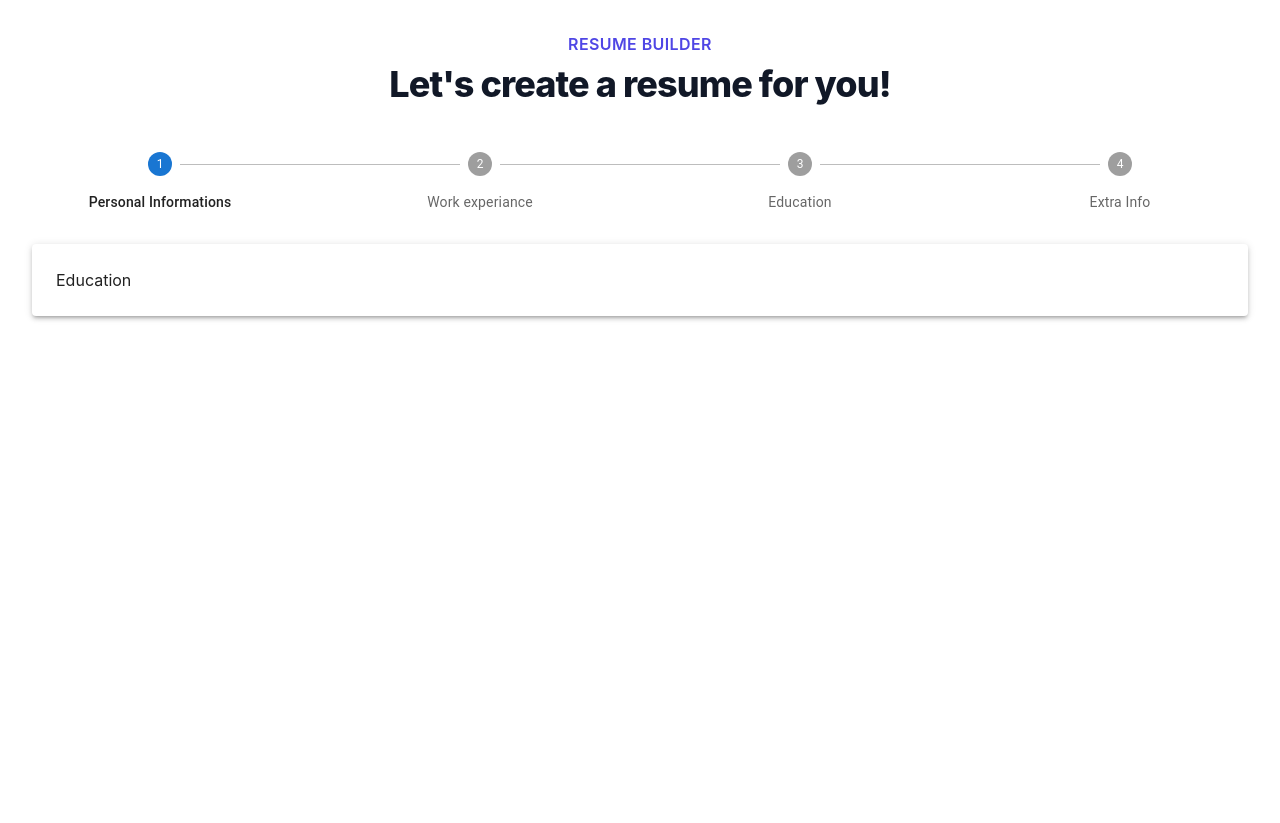
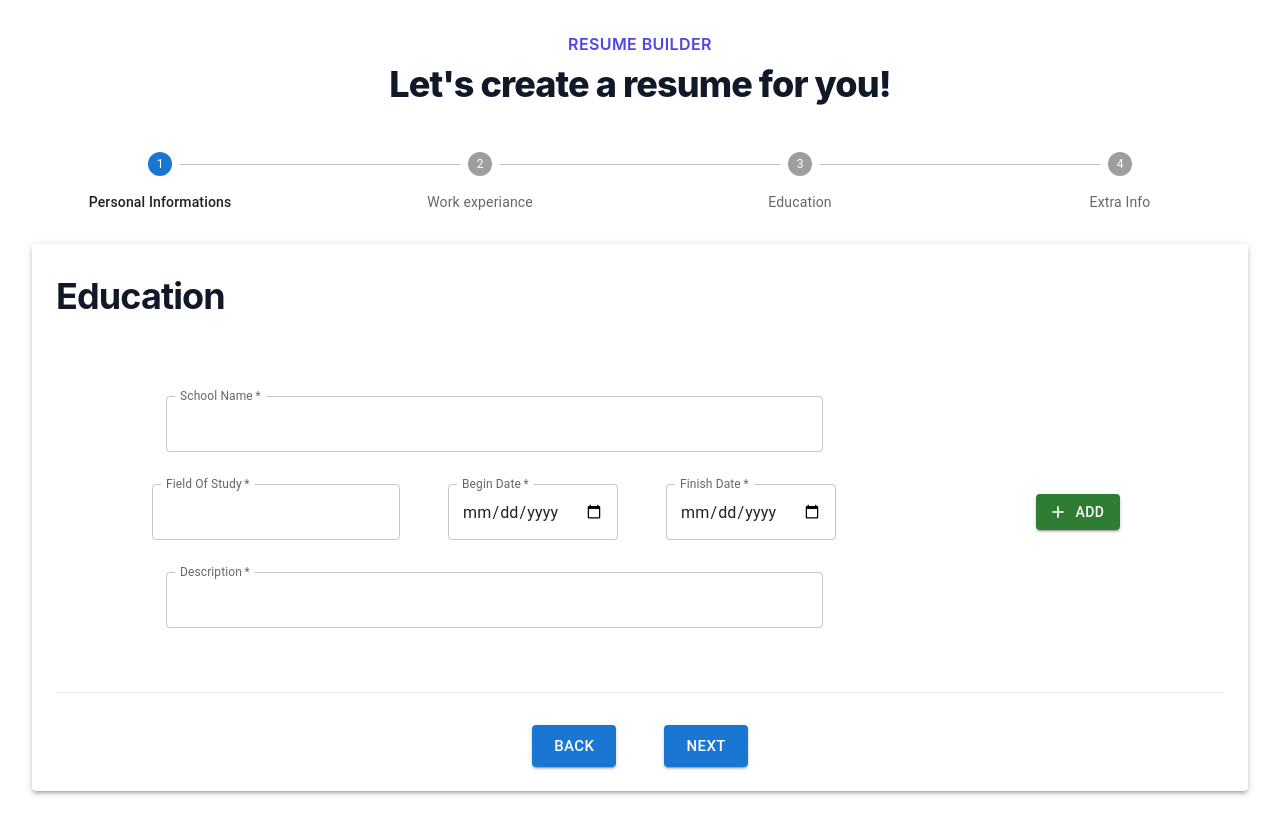
Before and after one commit to dziekiczan1/resumebuilder, a React (Create React App) app in the folder client/: page /education in a window 1280 px wide. Before the commit the page ends 800 px from the top, so only its background shows below. Built offline with nearby package versions, Linux system fonts and the light colour scheme.

Commit message:
finished Education component

```diff
--- a/client/src/App.tsx
+++ b/client/src/App.tsx
@@ -21,7 +21,6 @@ const App = () => {
     "Extra Info",
   ];
   const activeStep = useSelector((state: any) => state.step.activeStep);
-  console.log(activeStep);
   return (
     <>
       <div className="mt-8 lg:text-center">
--- a/client/src/components/Education.tsx
+++ b/client/src/components/Education.tsx
@@ -1,7 +1,177 @@
-import React from "react";
+import React, { useState } from "react";
+import { useNavigate } from "react-router-dom";
+import { useDispatch } from "react-redux";
+import { increment, decrement } from "../services/stepSlice";
+import { addSchool } from "../services/educationSlice";
+import TextField from "@mui/material/TextField";
+import Button from "@mui/material/Button";
+import DeleteIcon from "@mui/icons-material/Delete";
+import AddIcon from "@mui/icons-material/Add";
 
 const Education = () => {
-  return <div>Education</div>;
+  const dispatch = useDispatch();
+  const navigate = useNavigate();
+  const [schoolList, setSchoolList] = useState<any>([
+    {
+      school: "",
+      yearstart: "",
+      yearend: "",
+      fieldOfStudy: "",
+      description: "",
+    },
+  ]);
+
+  const handleClick = (e: any) => {
+    navigate("/extra");
+    dispatch(addSchool(schoolList));
+    dispatch(increment());
+  };
+
+  const handleSchoolChange = (e: any, index: number) => {
+    const { name, value } = e.target;
+    const list = [...schoolList];
+    list[index][name] = value;
+    setSchoolList(list);
+  };
+
+  const handleSchoolRemove = (index: number) => {
+    const list = [...schoolList];
+    list.splice(index, 1);
+    setSchoolList(list);
+  };
+
+  const handleSchoolAdd = () => {
+    setSchoolList([
+      ...schoolList,
+      {
+        school: "",
+        yearstart: "",
+        yearend: "",
+        fieldOfStudy: "",
+        description: "",
+      },
+    ]);
+  };
+
+  return (
+    <>
+      <p className="mt-2 mb-12 text-lg leading-8 font-bold tracking-tight text-gray-900 sm:text-4xl">
+        Education
+      </p>
+      <form onSubmit={handleClick}>
+        {schoolList.map((singleSchool: any, index: number) => (
+          <>
+            <div key={index} className="flex">
+              <div className="w-3/4 flex flex-col justify-center items-center gap-8 my-8">
+                <div className="w-full flex flex-row justify-center items-center">
+                  <TextField
+                    required
+                    className="w-3/4"
+                    name="school"
+                    type="text"
+                    id="school"
+                    label="School Name"
+                    InputLabelProps={{ shrink: true }}
+                    value={singleSchool.school}
+                    onChange={(e) => handleSchoolChange(e, index)}
+                  />
+                </div>
+                <div className="w-full flex flex-row gap-12 justify-center items-center">
+                  <TextField
+                    required
+                    name="fieldOfStudy"
+                    type="text"
+                    id="fieldOfStudy"
+                    label="Field Of Study"
+                    InputLabelProps={{ shrink: true }}
+                    value={singleSchool.fieldOfStudy}
+                    onChange={(e) => handleSchoolChange(e, index)}
+                  />
+                  <TextField
+                    required
+                    name="yearstart"
+                    type="date"
+                    id="yearstart"
+                    InputLabelProps={{ shrink: true }}
+                    label="Begin Date"
+                    value={singleSchool.yearstart}
+                    onChange={(e) => handleSchoolChange(e, index)}
+                  />
+                  <TextField
+                    required
+                    name="yearend"
+                    type="date"
+                    id="yearend"
+                    InputLabelProps={{ shrink: true }}
+                    label="Finish Date"
+                    value={singleSchool.yearend}
+                    onChange={(e) => handleSchoolChange(e, index)}
+                  />
+                </div>
+                <div className="w-full flex flex-row justify-center items-center">
+                  <TextField
+                    required
+                    className="w-3/4"
+                    name="description"
+                    type="text"
+                    id="description"
+                    label="Description"
+                    InputLabelProps={{ shrink: true }}
+                    value={singleSchool.description}
+                    onChange={(e) => handleSchoolChange(e, index)}
+                  />
+                </div>
+              </div>
+              <div className="w-1/4 flex flex-row gap-8 justify-center items-center">
+                {schoolList.length - 1 === index && schoolList.length < 4 && (
+                  <Button
+                    variant="contained"
+                    size="medium"
+                    type="button"
+                    color="success"
+                    onClick={handleSchoolAdd}
+                    startIcon={<AddIcon />}
+                  >
+                    Add
+                  </Button>
+                )}
+
+                {schoolList.length !== 1 && (
+                  <Button
+                    variant="contained"
+                    size="medium"
+                    type="button"
+                    color="error"
+                    onClick={() => handleSchoolRemove(index)}
+                    startIcon={<DeleteIcon />}
+                  >
+                    Remove
+                  </Button>
+                )}
+              </div>
+            </div>
+            <hr className="mx-auto my-8 w-7/8" />
+          </>
+        ))}
+        <div className="mt-8 gap-12 flex justify-center items-center">
+          <Button
+            variant="contained"
+            size="large"
+            type="button"
+            onClick={() => {
+              navigate(-1);
+              dispatch(decrement());
+            }}
+          >
+            Back
+          </Button>
+          <Button variant="contained" size="large" type="submit">
+            Next
+          </Button>
+        </div>
+      </form>
+    </>
+  );
 };
 
 export default Education;
--- a/client/src/components/WorkExperiance.tsx
+++ b/client/src/components/WorkExperiance.tsx
@@ -120,7 +120,7 @@ const WorkExperiance = () => {
                 {workList.length - 1 === index && workList.length < 4 && (
                   <Button
                     variant="contained"
-                    size="small"
+                    size="medium"
                     type="button"
                     color="success"
                     onClick={handleWorkAdd}
@@ -133,7 +133,7 @@ const WorkExperiance = () => {
                 {workList.length !== 1 && (
                   <Button
                     variant="contained"
-                    size="small"
+                    size="medium"
                     type="button"
                     color="error"
                     onClick={() => handleWorkRemove(index)}
--- /dev/null
+++ b/client/src/services/educationSlice.tsx
@@ -0,0 +1,15 @@
+import { createSlice } from "@reduxjs/toolkit";
+
+export const educationSlice = createSlice({
+  name: "education",
+  initialState: {
+    education: [],
+  },
+  reducers: {
+    addSchool: (state, action) => {
+      state.education = action.payload;
+    },
+  },
+});
+export const { addSchool } = educationSlice.actions;
+export default educationSlice.reducer;
--- a/client/src/store/store.tsx
+++ b/client/src/store/store.tsx
@@ -2,11 +2,13 @@ import { configureStore } from "@reduxjs/toolkit";
 import resumeSliceReducer from "../services/resumeSlice";
 import stepSliceReducer from "../services/stepSlice";
 import workExpReducer from "../services/workexpSlice";
+import educationReducer from "../services/educationSlice";
 
 export const store = configureStore({
   reducer: {
     resume: resumeSliceReducer,
     step: stepSliceReducer,
     workexp: workExpReducer,
+    education: educationReducer,
   },
 });
```
